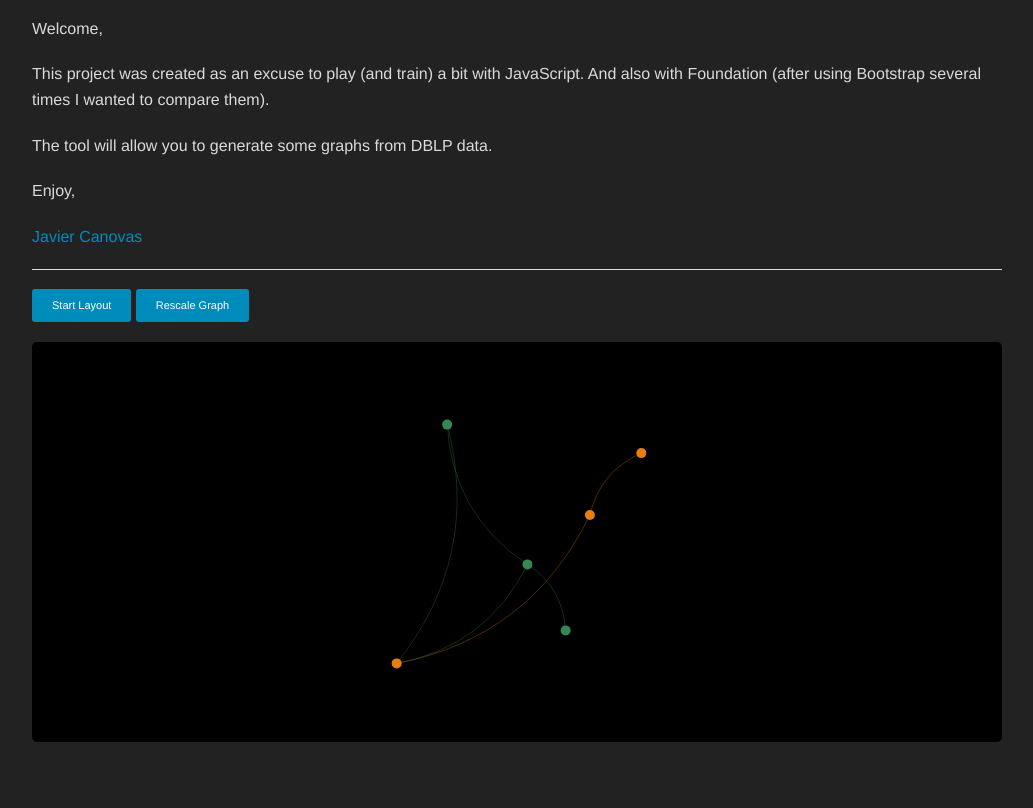
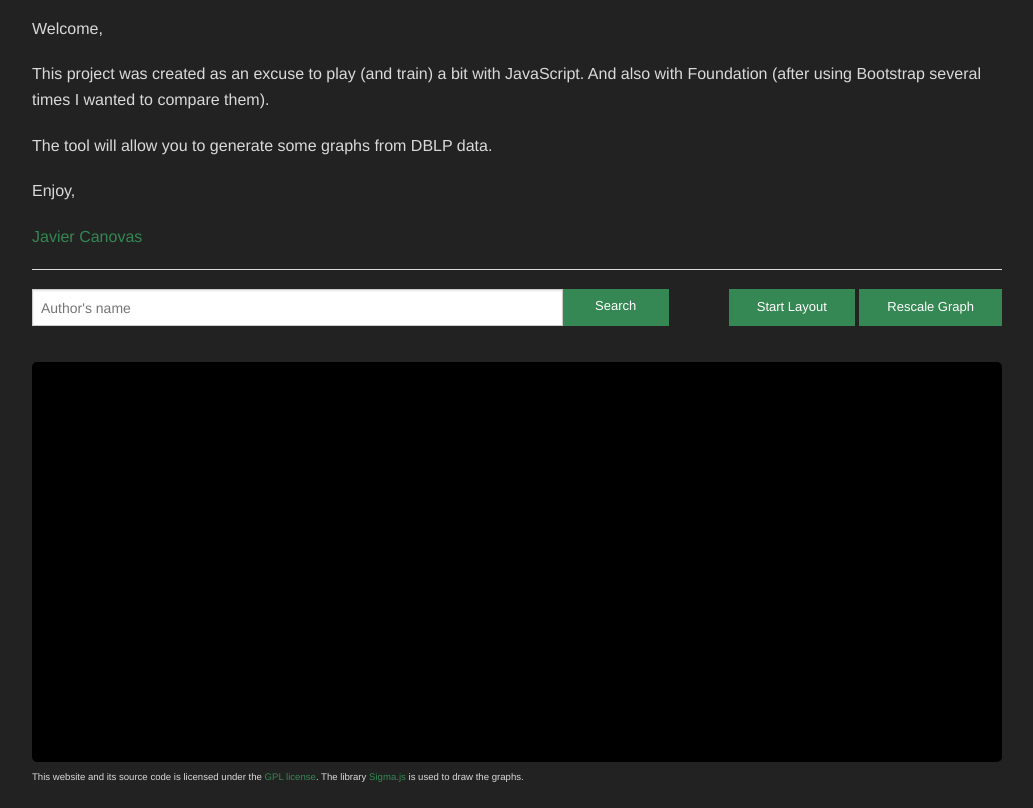
Before and after one commit to jlcanovas/dblp-navigator, a plain HTML site: page index.html in a window 1280 px wide. Shown: the part 89-897 px from the top of the page, without its empty margins (123-1156 px from the left). Before the commit the page ends 833 px from the top, so only its background shows below. Drawn offline with nearby package versions, Linux system fonts and the light colour scheme.

Commit message:
Prepargint the grounds for querying DBLP

```diff
--- a/css/style.css
+++ b/css/style.css
@@ -15,3 +15,24 @@ h1 {
     border-radius: 5px;
     background-color: #000000;
 }
+
+.button {
+    background-color: #358753;
+}
+
+.button:hover {
+    background-color: #11582B;
+}
+
+a {
+    color: #358753;
+}
+
+a:hover {
+    color: #11582B;
+}
+
+#layout, #rescale {
+    height: 37px;
+    padding-top: 10px;
+}
--- a/index.html
+++ b/index.html
@@ -29,15 +29,40 @@
     </div>
 
     <div class="row">
-        <div class="small-12 medium-12 large-12 columns">
-            <a id="layout" href="#" class="button tiny radius">Start Layout</a>
-            <a id="rescale" href="#" class="button tiny radius">Rescale Graph</a>
+        <div class="large-8 columns">
+            <form>
+                <div class="row collapse">
+                    <div class="large-10 columns">
+                        <input type="text" placeholder="Author's name">
+                    </div>
+                    <div class="large-2 columns">
+                        <a id="search" href="#" class="button small postfix">Search</a>
+                    </div>
+                </div>
+            </form>
         </div>
+        <div class="large-4 columns text-right">
+            <a id="layout" href="#" class="button small">Start Layout</a>
+            <a id="rescale" href="#" class="button small">Rescale Graph</a>
+        </div>
+    </div>
+
+    <div class="row">
         <div class="small-12 medium-12 large-12 columns">
             <div id="graph"></div>
         </div>
     </div>
 
+    <div class="row">
+        <div class="small-12 medium-12 large-12 columns">
+            <p>
+                <small>
+                This website and its source code is licensed under the <a href="LICENSE.txt">GPL license</a>.
+                The library <a href="http://sigmajs.org/">Sigma.js</a> is used to draw the graphs.
+                </small>
+            </p>
+        </div>
+    </div>
     <script src="js/jquery.js"></script>
     <script src="js/foundation.min.js"></script>
     <script>
--- a/js/script.js
+++ b/js/script.js
@@ -1,4 +1,4 @@
-function init() {
+function initGraph() {
     var sigInst = sigma.init(document.getElementById("graph")).drawingProperties({
         defaultLabelColor: "#fff",
         defaultLabelSize: 14,
@@ -73,11 +73,15 @@ function init() {
         sigInst.position(0,0,1).draw();
     },true);
 
+    document.getElementById('search').addEventListener('click', function() {
+
+    });
+
     sigInst.draw();
 }
 
 if(document.addEventListener) {
     document.addEventListener("DOMContentLoaded", init, false);
 } else {
-    window.onload = init;
+    window.onload = initGraph;
 }
```
Also changed, not shown: LICENSE.txt (added).
